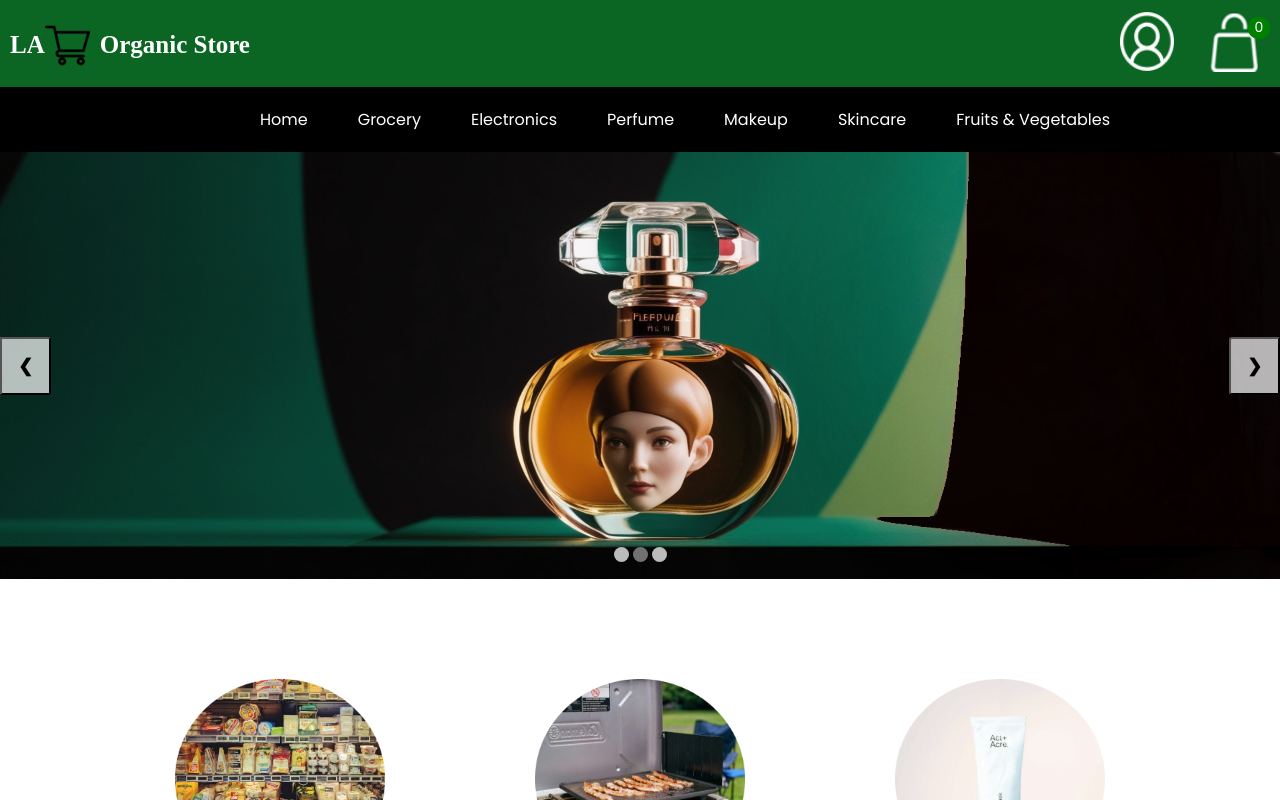
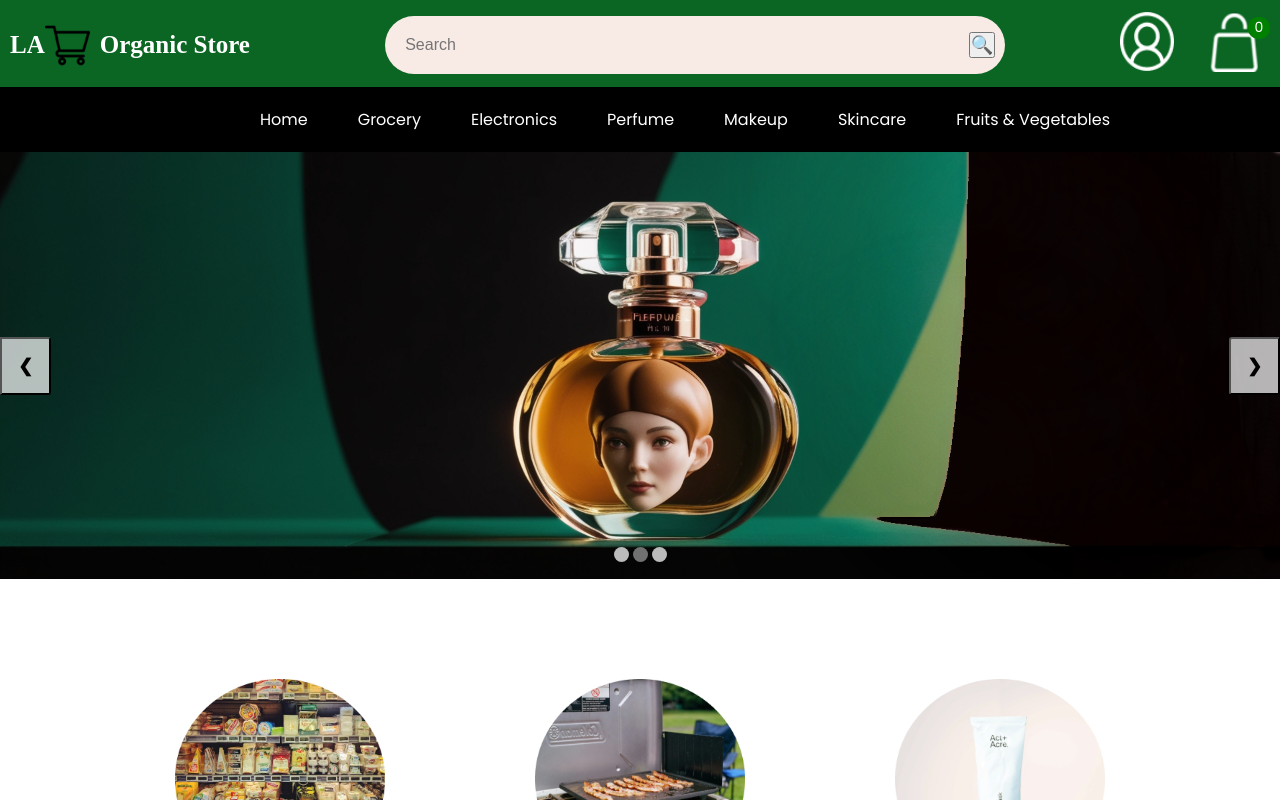
Before and after one commit to abdullahrabi/My-Final-Year-Project, a React (Create React App) app in the folder my-react-app/: page / in a window 1280 px wide. Built offline with nearby package versions, Linux system fonts and the light colour scheme.

Commit message:
Add Searchbar in Page

```diff
--- a/my-react-app/src/App.js
+++ b/my-react-app/src/App.js
@@ -7,9 +7,10 @@ import ShopCategory from './Pages/ShopCategory';
 import LoginSignup from './Pages/LoginSignup';
 import Product from './Pages/Product';
 import Cart from './Pages/Cart'
-import Fruits from './Pages/Fruits_Vegetables';
+import SearchResults  from './Pages/SearchResults'
 
 import Footer from './Components/Footer/Footer'
+
 
 function App() {
 
@@ -31,6 +32,7 @@ function App() {
             <Route path='/Makeup' element={<ShopCategory category="Makeup"/>}/>
             <Route path='/Skincare' element={<ShopCategory category="Skincare"/>}/>
             <Route path='/Fruits_Vegetables' element={<ShopCategory category="Fruits_Vegetables"/>}/>
+            <Route path="/search" element={<SearchResults />} />
             <Route path='/product'element={<Product/>}>
             <Route path=':productId' element={<Product/>}/>
             </Route>
--- a/my-react-app/src/Components/CartItems/CartItems.jsx
+++ b/my-react-app/src/Components/CartItems/CartItems.jsx
@@ -4,6 +4,7 @@ import { ShopContext } from '../../Context/ShopContext'
 import remove_icon from '../Assests/remove_icon.png'
 const CartItems = () => {
     const {getTotalCartAmount,all_product,cartItems,removeFromCart} = useContext(ShopContext);
+
   return (
     <div className='cartitems'>
         <div className='cartitems-format-main'>
--- a/my-react-app/src/Components/Footer/Footer.css
+++ b/my-react-app/src/Components/Footer/Footer.css
@@ -163,7 +163,7 @@
     font-size: 22px;
   }
   .social-media{
-    margin-left: 40px;
+    margin-left: 30px;
   }
   .social-media h3{
     align-self: center;
@@ -175,7 +175,9 @@
     height: 60px;
     width: 60px;
     padding-top: 20px;
+    padding-left: 0px;
     cursor: pointer;
+    margin-left: 0px;
 
 
  }
--- a/my-react-app/src/Components/Hero/Hero.jsx
+++ b/my-react-app/src/Components/Hero/Hero.jsx
@@ -4,15 +4,11 @@ import hero_icon from '../Assests/hero_icon.jpg'
 import Perfumes from '../Assests/Perfumes.png'
 import Skincare from '../Assests/Skincare1.png'
 import { Link } from 'react-router-dom'
-import sale from '../Assests/sale.png'
-import grocery from '../Assests/grocery.png'
-import  { useState, useEffect } from 'react';
 import Slideshow from '../Slideshow/Slideshow';
-
 const slides = [
-  { image: hero_icon, link: '/Fruits' },
-  { image: Perfumes, link: '/Perfumes' },
-  { image: Skincare, link: '/Skinacare' },
+  { image: hero_icon, link: '/Fruits_Vegetables' },
+  { image: Perfumes, link: '/Perfume' },
+  { image: Skincare, link: '/Skincare' },
 ];
 
 
--- a/my-react-app/src/Components/Navbar/Navbar.jsx
+++ b/my-react-app/src/Components/Navbar/Navbar.jsx
@@ -5,6 +5,8 @@ import cart_icon from '../Assests/cart_icon.png'
 import login_icon from '../Assests/login_icon.png'
 import { Link } from 'react-router-dom'
 import { ShopContext } from '../../Context/ShopContext'
+import SearchBar from '../SearchBar/SearchBar'
+
 
 const Navbar = () => {
 
@@ -18,7 +20,7 @@ const Navbar = () => {
         <img src={logo} alt="La Organic Store Logo" />
         <p><b>Organic Store</b></p>
       </div>
-
+    <SearchBar/>
       <div className='nav-login-cart'>
         <Link to='/login'>
           <img src={login_icon} alt="Login Icon" />
--- /dev/null
+++ b/my-react-app/src/Components/SearchBar/SearchBar.css
@@ -0,0 +1,61 @@
+.search-bar-container {
+    width: 100%;
+    max-width: 600px;
+    margin: 0 auto;
+    text-align: center;
+    padding-top: 0px;
+
+  }
+
+  .search-bar {
+    display: flex;
+    align-items: center;
+    background-color: #f8ebe6;
+    border-radius: 40px;
+    padding: 10px;
+    width: 100%;
+  }
+
+  .search-input {
+    flex: 1;
+    border: none;
+    outline: none;
+    padding: 10px;
+    font-size: 16px;
+    background-color: transparent;
+  }
+
+  .search-icon {
+    font-size: 18px;
+    margin-left: 10px;
+    color: black;
+  }
+
+  .search-results {
+    margin-top: 20px;
+  }
+
+  .search-results ul {
+    list-style: none;
+    padding: 0;
+  }
+
+  .search-results li {
+    display: flex;
+    align-items: center;
+    background-color: #fff;
+    padding: 10px;
+    margin-bottom: 10px;
+    border-radius: 10px;
+  }
+
+  .result-image {
+    width: 50px;
+    height: 50px;
+    margin-right: 15px;
+    object-fit: cover;
+  }
+
+  .search-results h2 {
+    color: #333;
+  }
--- /dev/null
+++ b/my-react-app/src/Components/SearchBar/SearchBar.jsx
@@ -0,0 +1,36 @@
+import React, { useState } from 'react';
+import { useNavigate } from 'react-router-dom';
+import './SearchBar.css';
+
+const SearchBar = () => {
+  const [query, setQuery] = useState('');
+  const navigate = useNavigate();
+
+  // Handle form submit (when user presses Enter or clicks the button)
+  const handleSubmit = (e) => {
+    e.preventDefault();
+    if (query.trim()) {
+      // Navigate to the SearchResults page with the query as a URL parameter
+      navigate(`/search?query=${query}`);
+    }
+  };
+
+  return (
+    <div className="search-bar-container">
+      <form onSubmit={handleSubmit} className="search-bar">
+        <input
+          type="text"
+          placeholder="Search"
+          value={query}
+          onChange={(e) => setQuery(e.target.value)}
+          className="search-input"
+        />
+        <button type="submit" className="search-icon">
+          🔍
+        </button>
+      </form>
+    </div>
+  );
+};
+
+export default SearchBar;
--- a/my-react-app/src/Components/Slideshow/Slideshow.jsx
+++ b/my-react-app/src/Components/Slideshow/Slideshow.jsx
@@ -1,6 +1,4 @@
-import { useSpring, animated } from '@react-spring/web';
 import './Slideshow.css';
-import { Link } from 'react-router-dom'
 import React, { useState, useEffect } from 'react';
 
 const Slideshow = ({ slides }) => {
--- /dev/null
+++ b/my-react-app/src/Pages/CSS/SearchResults.css
@@ -0,0 +1,20 @@
+.searchbar-container{
+    display: flex;
+    flex-direction: column;
+    align-items: center;
+    gap: 10px;
+    text-align: center;
+    margin-bottom: 10px;
+    position:relative;
+}
+.searchbar-products{
+    display: grid;
+    grid-template-columns: 1fr 1fr 1fr;
+    margin-top: 50px;
+    gap: 50px;
+
+}
+.searchbar-products img {
+    height: 300px;
+    width: 300px;
+}
--- a/my-react-app/src/Pages/Fruits_Vegetables.jsx
+++ b/my-react-app/src/Pages/Fruits_Vegetables.jsx
@@ -1,7 +1,7 @@
 import React from 'react'
 import Hero from '../Components/Hero/Hero'
 
-const Fruits = () => {
+const Fruits_Vegetables = () => {
   return (
     <div>
       <Hero/>
@@ -10,4 +10,4 @@ const Fruits = () => {
   )
 }
 
-export default Fruits
+export default Fruits_Vegetables
--- /dev/null
+++ b/my-react-app/src/Pages/SearchResults.jsx
@@ -0,0 +1,40 @@
+import React from 'react';
+import { useLocation } from 'react-router-dom';
+import all_product from '../Components/Assests/data/all_product';
+import './CSS/SearchResults.css';
+import Item from '../Components/Item/Item';
+
+const SearchResults = () => {
+  const location = useLocation();
+  const searchQuery = new URLSearchParams(location.search).get('query')?.toLowerCase() || '';
+
+  // Filter products based on search query
+  const filteredResults = all_product.filter((product) =>
+    product.name.toLowerCase().includes(searchQuery) || product.category.toLowerCase().includes(searchQuery)
+  );
+
+  return (
+    <div className='searchbar-container'>
+      <h2>Search Results for "{searchQuery}"</h2>
+      {filteredResults.length > 0 ? (
+        <ul className='searchbar-products'>
+          {filteredResults.map((product) => (
+            <li key={product.id} style={{ listStyleType: 'none' }}>
+              <Item
+                id={product.id}
+                name={product.name}
+                image={product.image}
+                new_price={product.new_price}
+                old_price={product.old_price}
+              />
+            </li>
+          ))}
+        </ul>
+      ) : (
+        <p>No results found for "{searchQuery}"</p>
+      )}
+    </div>
+  );
+};
+
+export default SearchResults;
```
Also changed, not shown: my-react-app/src/Pages/Skincare.jsx (added).
